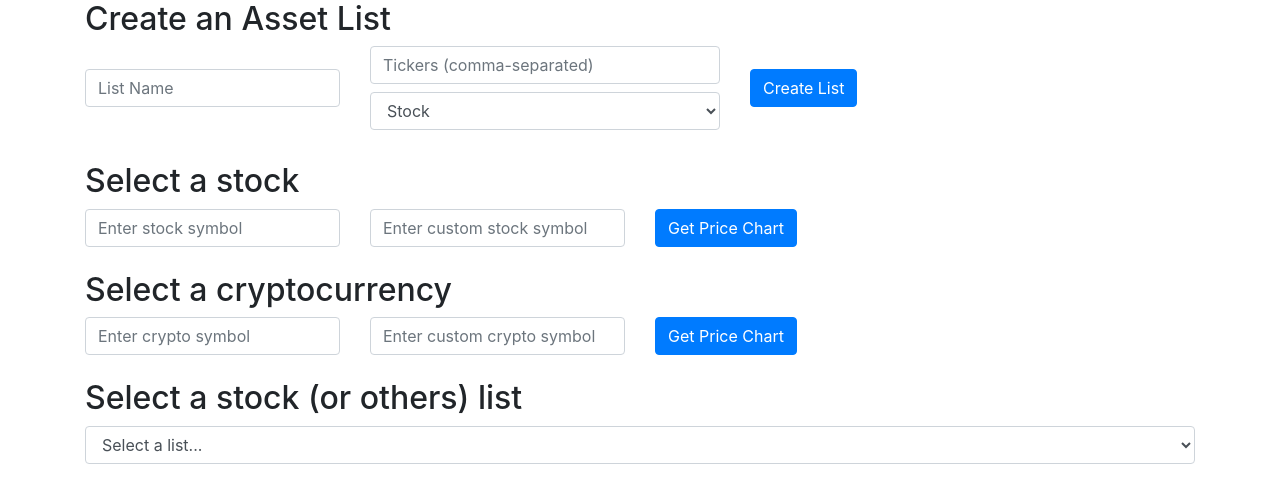
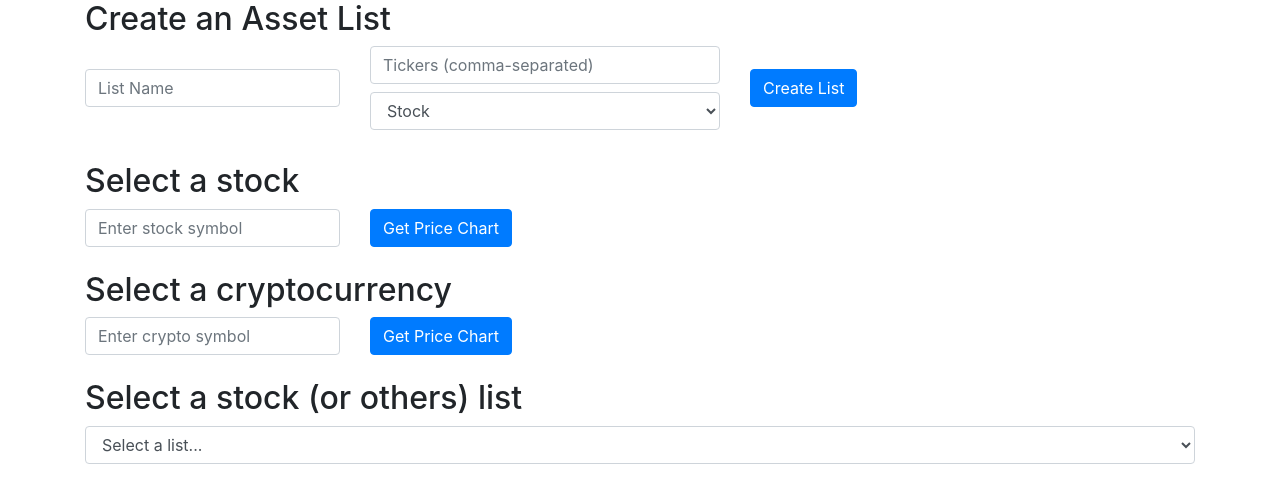
Before and after one commit to sebastian46/stock-portfolio, a Flask app: page / in a window 1280 px wide. Shown: the part 124-627 px from the top of the page. Run offline with Flask 3, Linux system fonts and the light colour scheme; tables that the repository leaves empty hold one stand-in row (values such as "Sample post"); some libraries are stand-ins or nearby versions.

Commit message:
Continued asset abstraction. Fixed bugs

```diff
--- a/app/routes.py
+++ b/app/routes.py
@@ -1,8 +1,7 @@
 from flask import Blueprint, render_template, jsonify, request
-from .extensions import db
-from .models import StockList, Asset, Portfolio, PortfolioAsset
-from .stock_data import get_stock_data_api, get_stock_list_returns, get_all_stocks, get_all_crypto_symbols, get_crypto_data_api
 from datetime import date
+from .service.asset_service import AssetService
+from .service.portfolio_service import PortfolioService
 
 home_bp = Blueprint('home', __name__)
 
@@ -14,86 +13,27 @@
 @home_bp.route('/api/create-list', methods=['GET', 'POST'])
 def create_list():
     if request.method == 'GET':
-        # Fetch all stock lists
-        portfolios  = Portfolio.query.all()
-        result = [{'id': portfolio.id, 'name': portfolio.name} for portfolio in portfolios]  # Use portfolio.name
-
+        result = PortfolioService.list_portfolios()
         return jsonify(result)
     elif request.method == 'POST':
         data = request.json
-        name = data.get('name')
-        assets_data = data.get('assets', [])
+        portfolio = PortfolioService.create_portfolio(data.get('name'), data.get('assets', []))
+        return jsonify({'message': 'Portfolio created successfully', 'id': portfolio.id})
 
-        if not name or not assets_data:
-            return jsonify({'error': 'Name and assets are required'}), 400
+@home_bp.route('/api/available-<asset_type>', methods=['GET'])
+def get_available_assets(asset_type):
+    search_query = request.args.get('search', '').upper()
+    symbols = AssetService.get_assets_by_type(asset_type, search_query)
+    return jsonify({asset_type: symbols})
 
-        new_portfolio = Portfolio(name=name)
-        db.session.add(new_portfolio)
+@home_bp.route('/api/asset-data/<asset_type>/<path:identifier>', methods=['GET'])
+def asset_data(asset_type, identifier):
+    return AssetService.get_asset_data(identifier, asset_type)
 
-        for asset_info in assets_data:
-            ticker = asset_info.get('ticker')
-            asset_type = asset_info.get('type')
+@home_bp.route('/api/list-returns/<portfolio_id>', methods=['GET'])
+def list_returns(portfolio_id):
+    # Fetch the start and end dates from query parameters, defaulting if not provided
+    start_date = request.args.get('start', '2020-01-06')
+    end_date = request.args.get('end', date.today().strftime('%Y-%m-%d'))
 
-            # Check if the asset already exists
-            asset = Asset.query.filter_by(identifier=ticker, type=asset_type).first()
-            if not asset:
-                # Create a new Asset if it doesn't exist
-                asset = Asset(identifier=ticker, type=asset_type)
-                db.session.add(asset)
-
-            # Link the asset to the new portfolio
-            portfolio_asset = PortfolioAsset(portfolio=new_portfolio, asset=asset)
-            db.session.add(portfolio_asset)
-
-        db.session.commit()
-        return jsonify({'message': 'Portfolio created successfully', 'id': new_portfolio.id})
-
-
-@home_bp.route('/api/stock-data/<ticker>', methods=['GET'])
-def stock_data(ticker):
-    # This route fetches stock data for a single ticker.
-    return get_stock_data_api(ticker)
-
-@home_bp.route('/api/stock-list-returns', methods=['POST'])
-def stock_list_returns():
-    # This route calculates and returns the returns for a list of stocks.
-    return get_stock_list_returns()
-
-@home_bp.route('/api/available-stock', methods=['GET'])
-def get_stocks():
-    search_query = request.args.get('search', '').upper()  # Assuming stock symbols are stored in uppercase
-    if search_query:
-        # Filter stocks based on the search query
-        stock_assets = Asset.query.filter(Asset.type == 'stock', Asset.identifier.like(f"%{search_query}%")).all()
-    else:
-        # Query the database for all assets of type 'stock'
-        stock_assets = Asset.query.filter_by(type='stock').all()
-
-    # Extract the identifier (symbol) from each stock asset
-    symbols = [stock.identifier for stock in stock_assets]
-
-    return {'stock': symbols}
-
-    # return get_all_stocks()
-
-@home_bp.route('/api/available-crypto', methods=['GET'])
-def get_crypto():
-    search_query = request.args.get('search', '').upper()  # Assuming stock symbols are stored in uppercase
-    if search_query:
-        # Filter crypto based on the search query
-        stock_assets = Asset.query.filter(Asset.type == 'crypto', Asset.identifier.like(f"%{search_query}%")).all()
-    else:
-        # Query the database for all assets of type 'stock'
-        stock_assets = Asset.query.filter_by(type='crypto').all()
-        print(stock_assets)
-
-    # Extract the identifier (symbol) from each stock asset
-    symbols = [stock.identifier for stock in stock_assets]
-
-    return {'crypto': symbols}
-
-@home_bp.route('/api/crypto-data/<ticker1>/<ticker2>', methods=['GET'])
-def crypto_data(ticker1, ticker2):
-    # This route fetches crypto data for a single ticker.
-    ticker = f"{ticker1}/{ticker2}"
-    return get_crypto_data_api(ticker)
+    return PortfolioService.get_portfolio_returns(portfolio_id, start_date, end_date)
--- /dev/null
+++ b/app/service/portfolio_service.py
@@ -0,0 +1,61 @@
+from ..models import Asset, Portfolio, PortfolioAsset
+from .. import db
+import pandas as pd
+import yfinance as yf
+
+class PortfolioService:
+    @staticmethod
+    def create_portfolio(name, assets_data):
+        new_portfolio = Portfolio(name=name)
+        db.session.add(new_portfolio)
+
+        for asset_info in assets_data:
+            ticker = asset_info.get('ticker')
+            asset_type = asset_info.get('type')
+            asset = Asset.query.filter_by(identifier=ticker, type=asset_type).first()
+            if not asset:
+                asset = Asset(identifier=ticker, type=asset_type)
+                db.session.add(asset)
+
+            portfolio_asset = PortfolioAsset(portfolio=new_portfolio, asset=asset)
+            db.session.add(portfolio_asset)
+
+        db.session.commit()
+        return new_portfolio
+
+    @staticmethod
+    def list_portfolios():
+        portfolios = Portfolio.query.all()
+        return [{'id': portfolio.id, 'name': portfolio.name} for portfolio in portfolios]
+
+    @staticmethod
+    def get_portfolio_returns(portfolio_id, start_date, end_date):
+        portfolio = Portfolio.query.get(portfolio_id)
+        if not portfolio:
+            return {"error": "Portfolio not found"}, 404
+
+        prices = pd.DataFrame()
+        for portfolio_asset in portfolio.assets:
+            asset = portfolio_asset.asset
+            ticker = asset.identifier  # Use the asset's identifier as the ticker
+
+            # Fetch historical data for the ticker
+            stock = yf.Ticker(ticker)
+            hist = stock.history(start=start_date, end=end_date)
+            if not hist.empty:
+                prices[ticker] = hist['Close']
+
+        if prices.empty:
+            return {"error": "No historical data found for the given period"}, 404
+
+        returns = prices.pct_change().dropna()
+        portfolio_returns = returns.mean(axis=1)
+
+        cumulative_returns = (portfolio_returns + 1).cumprod()
+        percentage_returns = cumulative_returns * 100 - 100  # Convert to percentage
+
+        response_data = {
+            "dates": cumulative_returns.index.strftime('%Y-%m-%d').tolist(),
+            "returns": percentage_returns.tolist()
+        }
+        return response_data
--- a/static/js/asset-display.js
+++ b/static/js/asset-display.js
@@ -56,15 +56,16 @@
 function fetchAssetPrice(assetType) {
     const assetGroup = document.querySelector(`.asset-input-group[data-asset-type="${assetType}"]`);
     const assetInput = assetGroup.querySelector('.asset-input').value;
-    const customInput = assetGroup.querySelector('.form-control').value;
+    // const customInput = assetGroup.querySelector('.form-control').value;
     const assetSymbol = assetInput || customInput;
+    const url = `api/asset-data/${assetType}/${assetSymbol}`;
 
     if (!assetSymbol) {
         alert(`Please enter a ${assetType} symbol.`);
         return;
     }
 
-    fetch(`/api/${assetType}-data/${assetSymbol}`)
+    fetch(url)
         .then(response => response.json())
         .then(data => {
             const chartId = `${assetType}PriceChartId`;
@@ -102,7 +103,7 @@
         options: {
             scales: {
                 y: {
-                    beginAtZero: true,
+                    beginAtZero: false,
                 }
             }
         }
--- a/static/js/lists.js
+++ b/static/js/lists.js
@@ -28,13 +28,12 @@
 }
 
 function fetchStockListReturnsAndRenderGraph(listId) {
-    fetch('/api/stock-list-returns', {
-        method: 'POST',
-        headers: {
-            'Content-Type': 'application/json',
-        },
-        body: JSON.stringify({ listId: listId })
-    })
+    // Construct the URL with query parameters for start and end dates
+    const startDate = '2020-01-06'; // Example start date, adjust as needed
+    const endDate = new Date().toISOString().slice(0, 10); // Today's date in YYYY-MM-DD format
+    const url = `/api/list-returns/${listId}?start=${startDate}&end=${endDate}`;
+
+    fetch(url)
     .then(response => response.json())
     .then(data => {
         // console.log(data);
--- a/templates/index.html
+++ b/templates/index.html
@@ -77,9 +77,9 @@
                     <input type="text" id="stockInput" class="form-control asset-input" placeholder="Enter stock symbol" autocomplete="off">
                     <div id="stockSuggestions" class="suggestions-dropdown"></div>
                 </div>
-                <div class="col-3">
+                <!-- <div class="col-3">
                     <input type="text" id="customStockInput" class="form-control" placeholder="Enter custom stock symbol">
-                </div>
+                </div> -->
                 <div class="col-3">
                     <button class="btn btn-primary fetch-price-btn">Get Price Chart</button>
                 </div>
@@ -93,9 +93,6 @@
                 <div class="col-3">
                     <input type="text" id="cryptoInput" class="form-control asset-input" placeholder="Enter crypto symbol" autocomplete="off">
                     <div id="cryptoSuggestions" class="suggestions-dropdown"></div>
-                </div>
-                <div class="col-3">
-                    <input type="text" id="customCryptoInput" class="form-control" placeholder="Enter custom crypto symbol">
                 </div>
                 <div class="col-3">
                     <button class="btn btn-primary fetch-price-btn">Get Price Chart</button>
```
Also changed, not shown: app/service/asset_service.py (added, +27 -0 lines), app/service/__init__.py (added).
